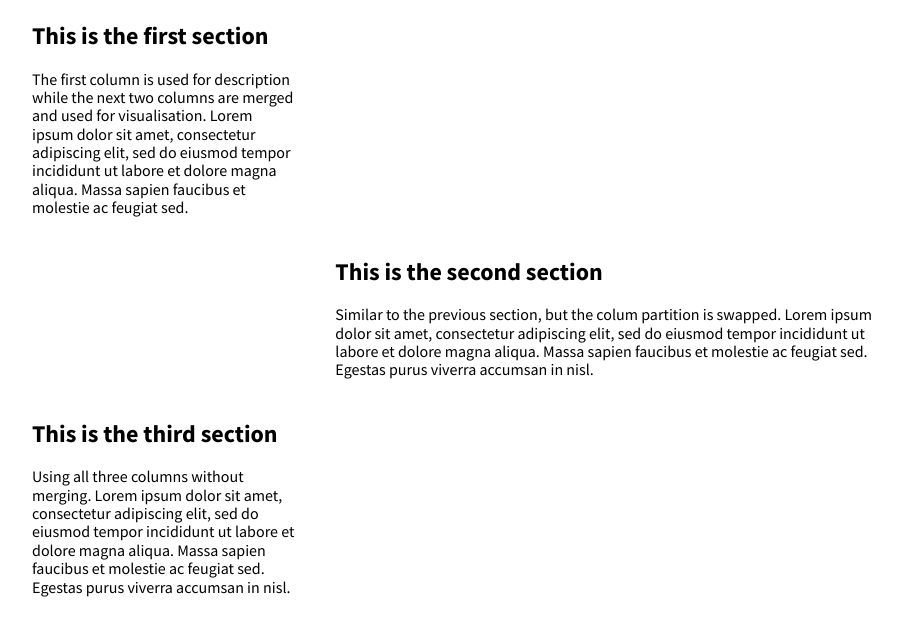
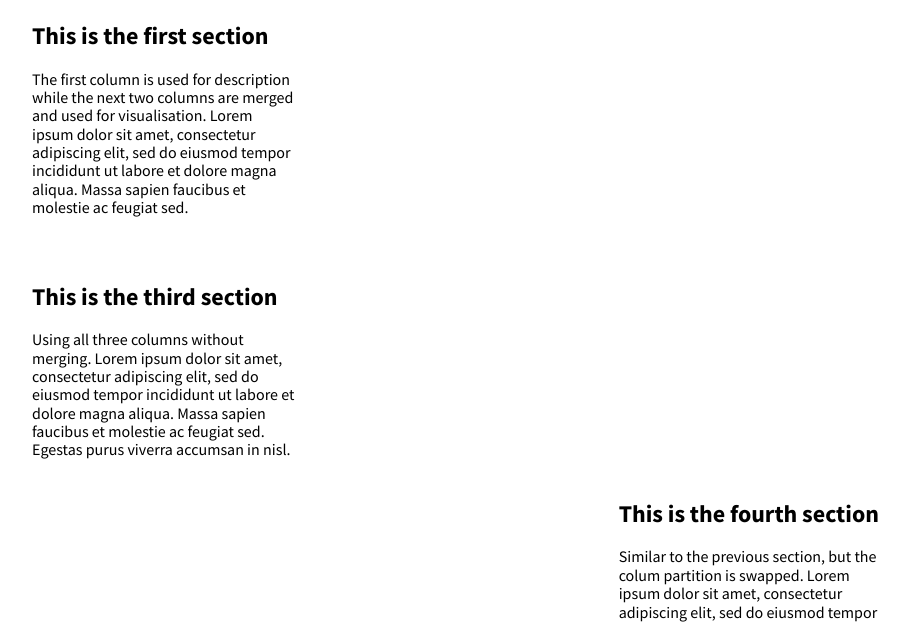
Before and after one commit to poojakayyalathodi/FIT3179.github.io, a plain HTML site: page index.html in a window 1280 px wide. Shown: the part 149-772 px from the top of the page, without its empty margins (183-1092 px from the left). Drawn offline with nearby package versions, Linux system fonts and the light colour scheme; a script that the page names is missing.

Commit message:
Update index.html

```diff
--- a/index.html
+++ b/index.html
@@ -81,15 +81,15 @@
 
     <!-- pure grid group -->
     <div class="pure-g">
-        <div class="pure-u-1-3">
+        <div class="pure-u-1-1">
           <div id="vis2"  class="vis-container"></div>
         </div>
-        <div class="pure-u-2-3">
+<!--         <div class="pure-u-2-3">
           <div class="description description-right">
             <h2>This is the second section</h2>
             <p>Similar to the previous section, but the colum partition is swapped. Lorem ipsum dolor sit amet, consectetur adipiscing elit, sed do eiusmod tempor incididunt ut labore et dolore magna aliqua. Massa sapien faucibus et molestie ac feugiat sed. Egestas purus viverra accumsan in nisl.</p>
           </div>
-        </div>
+        </div> -->
     </div>
     <!-- end pure grid group -->
 
```
